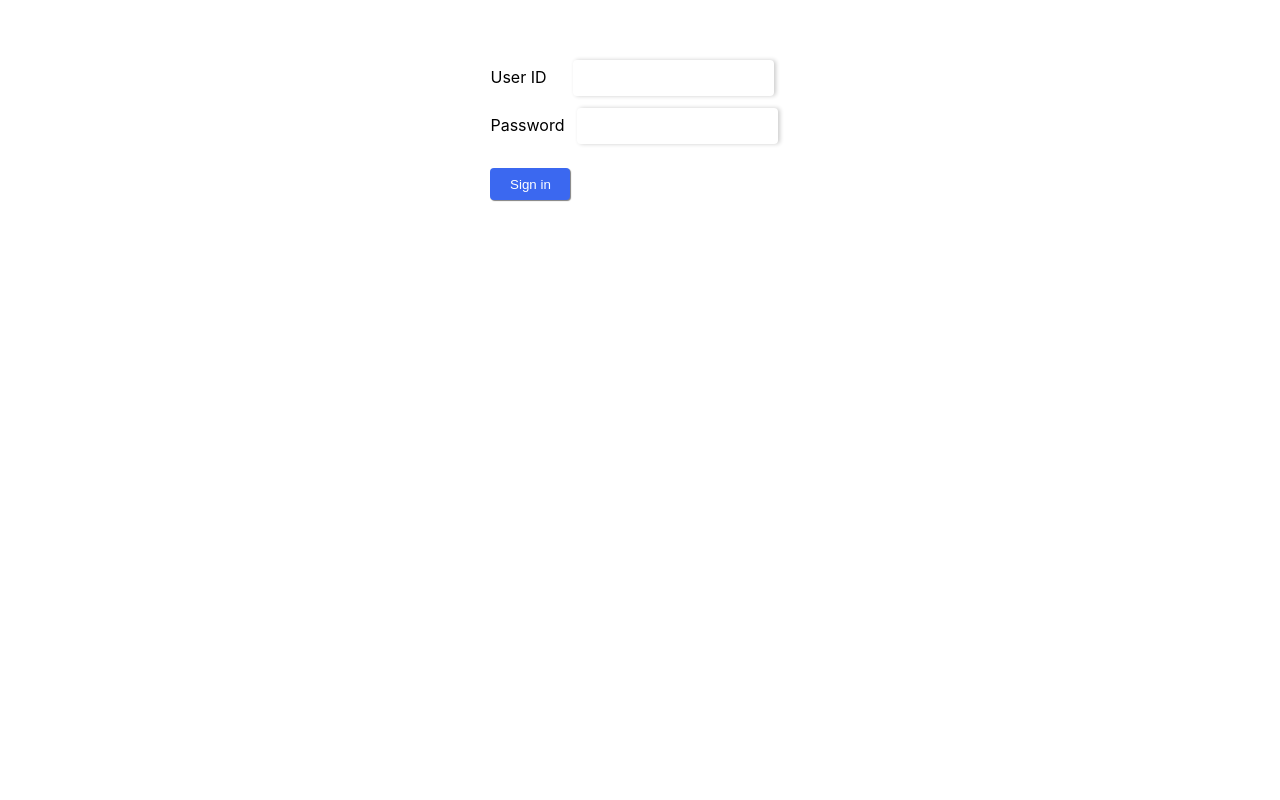
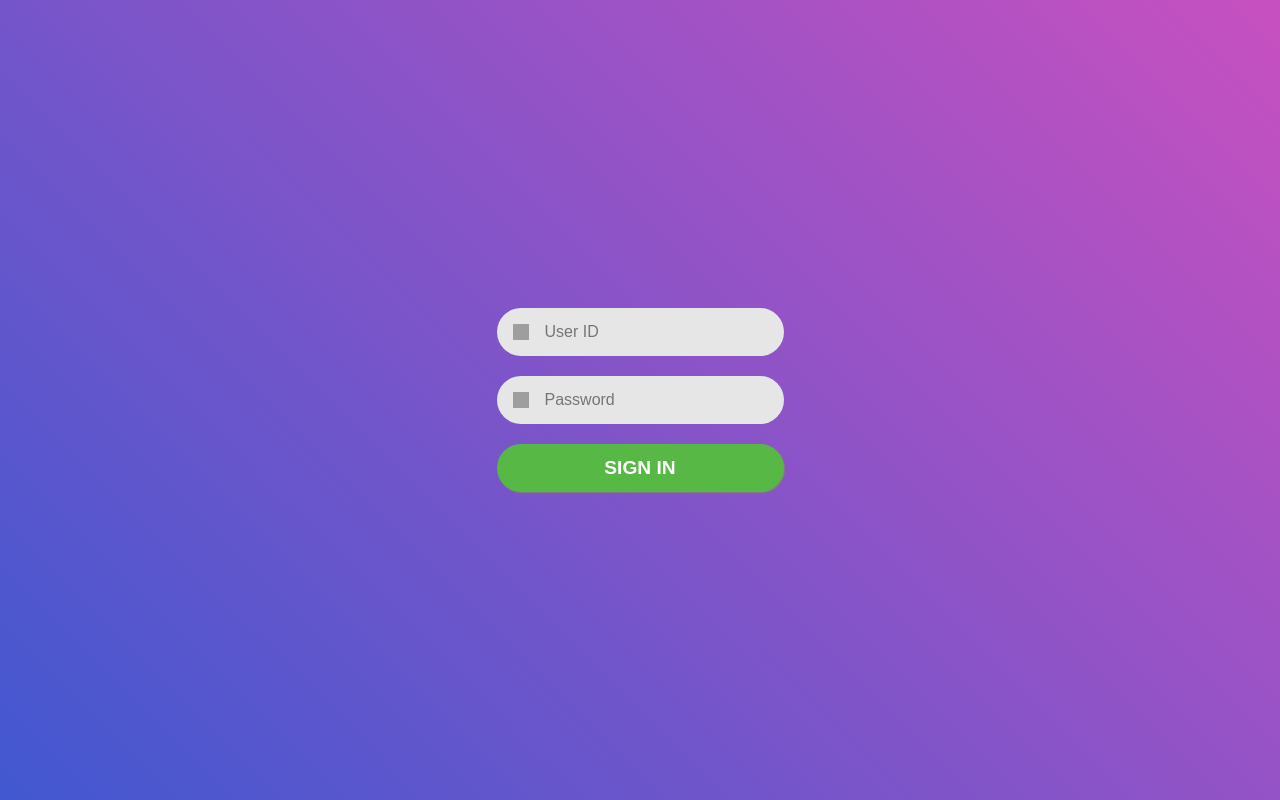
Before and after one commit to manabie-com/mana-do, a React (Create React App) app: page / in a window 1280 px wide. Built offline with nearby package versions, Linux system fonts and the light colour scheme; grey boxes are pictures that could not be loaded.

Commit message:
styling for SignInPage, adding background, re-position elements, move texts into input field, add icon to input field, add hover effect to fields and sign in button

```diff
--- /dev/null
+++ b/src/SignInPage.css
@@ -0,0 +1,79 @@
+* {
+  box-sizing: border-box;
+}
+.Signin_container {
+  text-align: left;
+  width: 100%;
+  min-height: 100vh;
+  display: flex;
+  flex-wrap: wrap;
+  justify-content: center;
+  align-items: center;
+  background: linear-gradient(-135deg, #c850c0, #4158d0);
+}
+
+.Signin__form {
+}
+
+label[for='user-id'] {
+}
+
+#user_id {
+  font-size: 1rem;
+  line-height: 1.5;
+  color: #666;
+  display: block;
+  width: 100%;
+  background: #e6e6e6;
+  height: 3rem;
+  border-radius: 1.8rem;
+  padding: 0 2rem 0 3rem;
+  box-shadow: none;
+}
+
+label[for='password'] {
+}
+
+#password {
+  font-size: 1rem;
+  line-height: 1.5;
+  color: #666;
+  display: block;
+  width: 100%;
+  background: #e6e6e6;
+  height: 3rem;
+  border-radius: 1.8rem;
+  padding: 0 2rem 0 3rem;
+  box-shadow: none;
+}
+
+.Signin__submit-button {
+  font-size: 1.2rem;
+  line-height: 1.5;
+  color: #fff;
+  text-transform: uppercase;
+  font-weight: bold;
+  width: 100%;
+  height: 3rem;
+  border-radius: 1.8rem;
+  background: #57b846;
+  transition: all 0.4s;
+}
+
+.Signin__submit-button:hover {
+  background: darkslategrey;
+}
+
+#Signin__input-container {
+  position: relative;
+  padding: 0;
+  margin: 0;
+}
+
+#Signin__input-img {
+  position: absolute;
+  bottom: 1rem;
+  left: 1rem;
+  width: 1rem;
+  height: 1rem;
+}
--- a/src/SignInPage.tsx
+++ b/src/SignInPage.tsx
@@ -2,6 +2,8 @@ import React, { useState } from 'react';
 
 import { useHistory } from 'react-router-dom';
 import Service from './service';
+
+import './SignInPage.css';
 
 const SignInPage = () => {
   const [form, setForm] = useState({
@@ -27,32 +29,44 @@ const SignInPage = () => {
   };
 
   return (
-    <div style={{ marginTop: '3rem', textAlign: 'left' }}>
-      <form onSubmit={signIn}>
-        <label htmlFor="user_id">
-          User ID
+    <div className="Signin_container">
+      <form className="Signin__form" onSubmit={signIn}>
+        <label htmlFor="password">
+          <div id="Signin__input-container">
             <input
               id="user_id"
               name="userId"
               value={form.userId}
-            style={{ marginLeft: 26, marginTop: 12 }}
               onChange={onChangeField}
+              placeholder="User ID"
             />
+            <img
+              src="https://www.freeiconspng.com/thumbs/login-icon/user-login-icon-14.png"
+              id="Signin__input-img"
+              alt="login"
+            />
+          </div>
         </label>
         <br />
         <label htmlFor="password">
-          Password
+          <div id="Signin__input-container">
             <input
               id="password"
               name="password"
               type="password"
-            style={{ margin: 12 }}
               value={form.password}
               onChange={onChangeField}
+              placeholder="Password"
             />
+            <img
+              src="https://cdn1.iconfinder.com/data/icons/ios-11-glyphs/30/password-512.png"
+              id="Signin__input-img"
+              alt="password"
+            />
+          </div>
         </label>
         <br />
-        <button type="submit" style={{ marginTop: 12 }}>
+        <button type="submit" className="Signin__submit-button">
           Sign in
         </button>
       </form>
```
Also changed, not shown: 1 other file (tests, documents, lock files or other folders). Lines whose indentation alone changed are shown as unchanged.
